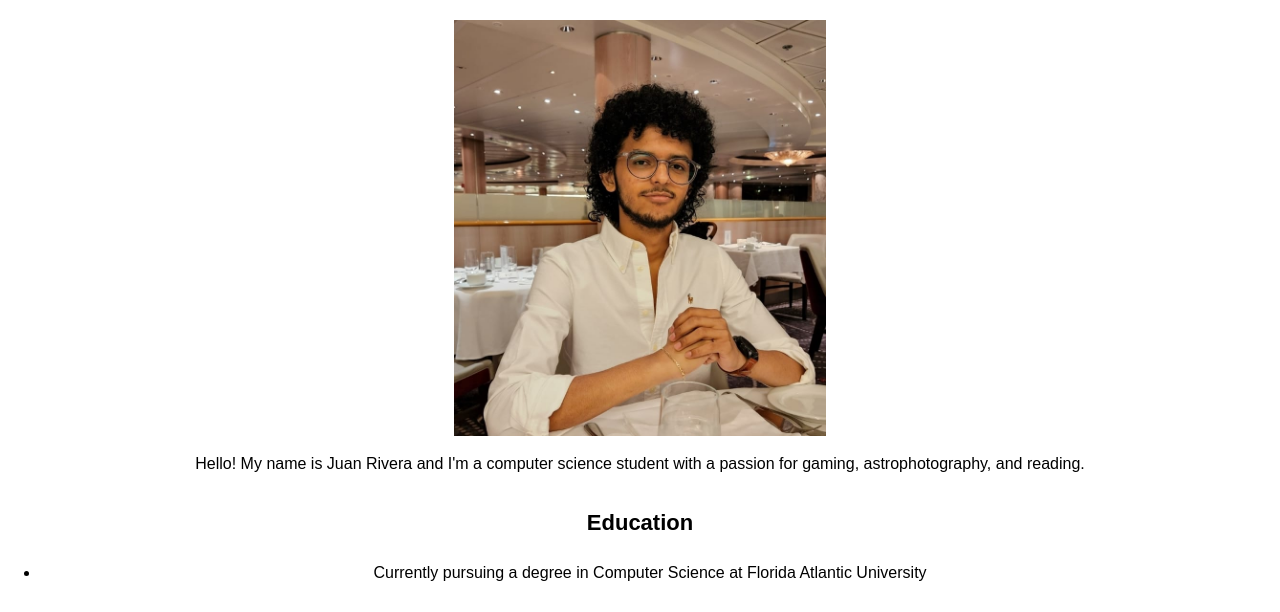
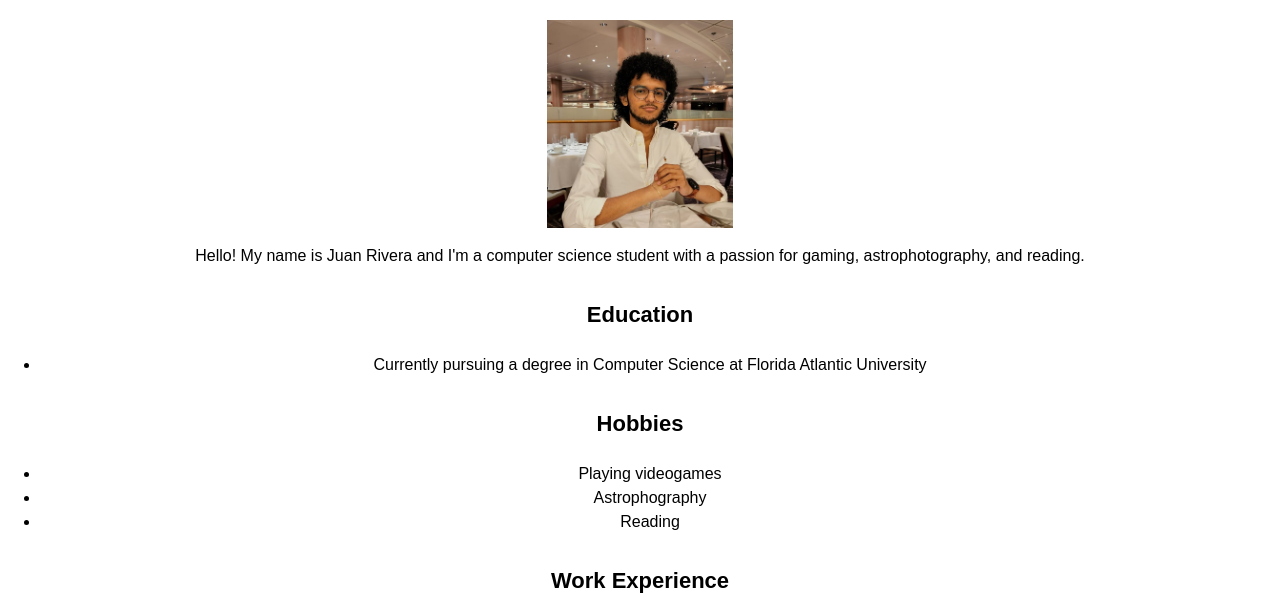
Before and after one commit to semco-r/semco-r.github.io, a plain HTML site: page index.html in a window 1280 px wide. Shown: the part 143-755 px from the top of the page. Drawn offline with Linux system fonts and the light colour scheme.

Commit message:
added image and updates information

```diff
--- a/css/styles.css
+++ b/css/styles.css
@@ -54,5 +54,6 @@ a:hover {
   display: block;
   margin-left: auto;
   margin-right: auto;
-  width: 30%;
+  width: 15%;
+  height: auto;
 }
```
